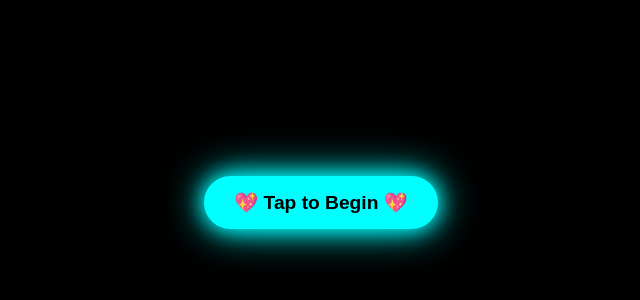
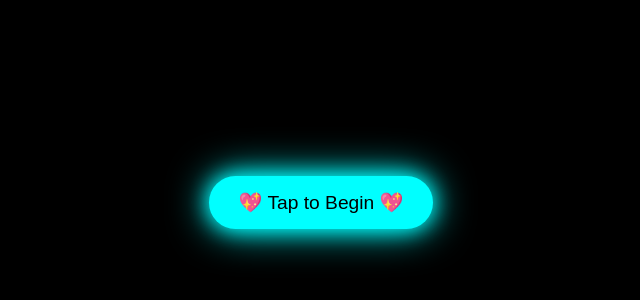
Before and after one commit to faizmurugi-code/lovepage, a plain HTML site: page index.html in a window 1280 px wide. Shown: the part 198-498 px from the top of the page, 319-959 px from the left. Drawn offline with Linux system fonts and the light colour scheme.

Commit message:
Update index.html

```diff
--- a/index.html
+++ b/index.html
@@ -18,11 +18,9 @@
       text-align: center;
       overflow: hidden;
     }
-
     .hidden {
       display: none;
     }
-
     button {
       padding: 15px 30px;
       background: #0ff;
@@ -30,7 +28,6 @@
       border: none;
       border-radius: 30px;
       font-size: 1.2em;
-      font-weight: bold;
       cursor: pointer;
       box-shadow: 0 0 20px #0ff, 0 0 40px #0ff;
       transition: all 0.3s ease;
@@ -39,7 +36,6 @@
       background: #fff;
       box-shadow: 0 0 20px #fff, 0 0 40px #0ff;
     }
-
     h1 {
       font-size: 1.5em;
       animation: glitch 1.5s infinite;
@@ -53,7 +49,6 @@
       80% { text-shadow: 2px 2px red, -2px -2px blue; }
       100% { text-shadow: none; }
     }
-
     .typing {
       border-right: 2px solid #fff;
       white-space: nowrap;
@@ -72,7 +67,6 @@
       0%, 100% { border-color: transparent; }
       50% { border-color: #fff; }
     }
-
     img {
       margin-top: 15px;
       max-width: 60%;
@@ -81,7 +75,6 @@
       border: 3px solid #0ff;
       box-shadow: 0 0 20px #0ff;
     }
-
     @media (max-width: 600px) {
       h1 { font-size: 1.2em; }
       .typing { font-size: 0.9em; }
@@ -91,12 +84,12 @@
 </head>
 <body>
 
-  <!-- Start Button -->
+  <!-- Start Button Screen -->
   <div id="startScreen">
     <button id="startBtn">💖 Tap to Begin 💖</button>
   </div>
 
-  <!-- Hidden Content -->
+  <!-- Hidden content that appears after tap -->
   <div id="loveContent" class="hidden">
     <h1>❤️ LOVE.EXE INSTALLED ❤️</h1>
     <p>System Error: Brain not responding... Heart overloaded when you’re around.</p>
@@ -104,7 +97,7 @@
     <img src="kanana.jpg" alt="Faiz Kanana" onerror="this.style.display='none'">
   </div>
 
-  <!-- Background Music -->
+  <!-- Audio element -->
   <audio id="bgMusic" loop>
     <source src="song.mp3" type="audio/mpeg">
     Your browser does not support audio.
@@ -117,10 +110,14 @@
     const bgMusic = document.getElementById('bgMusic');
 
     startBtn.addEventListener('click', () => {
+      // hide start screen, show content
       startScreen.style.display = 'none';
       loveContent.classList.remove('hidden');
+      // try to play music
       bgMusic.play().catch(err => {
-        console.log("Autoplay blocked, user must interact:", err);
+        console.error("Cannot autoplay:", err);
+        // maybe show a fallback message or allow her to tap again
+        // but content is already visible
       });
     });
   </script>
```
